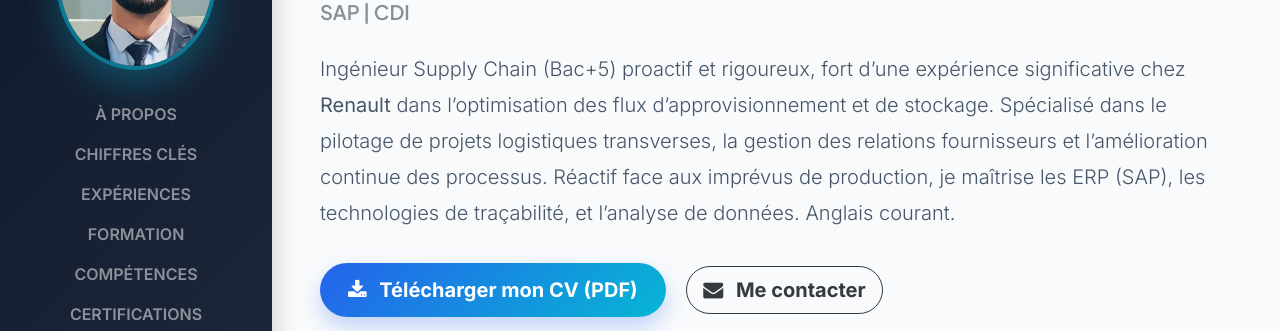
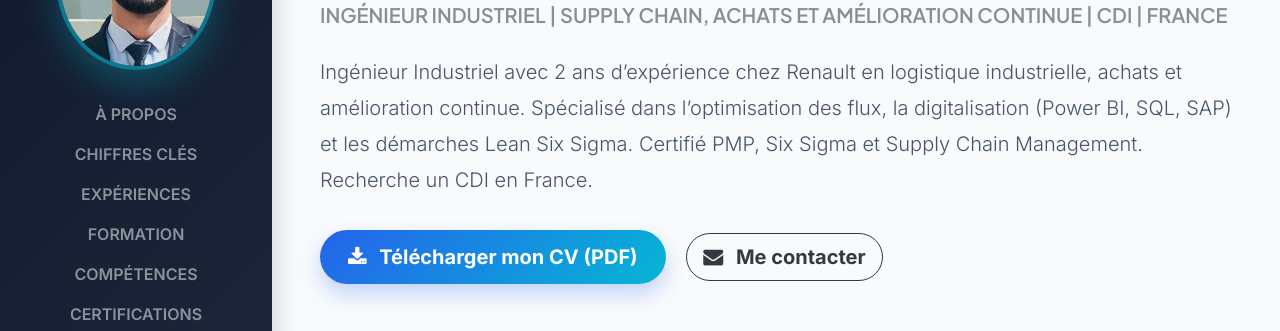
Before and after one commit to mohammedelayachi/mohammedelayachi.github.io, a plain HTML site: page index.html in a window 1280 px wide. Shown: the part 271-602 px from the top of the page. Drawn offline with nearby package versions, Linux system fonts and the light colour scheme.

```diff
--- a/index.html
+++ b/index.html
@@ -5,10 +5,10 @@
 
   <meta charset="utf-8">
   <meta name="viewport" content="width=device-width, initial-scale=1, shrink-to-fit=no">
-  <meta name="description" content="Portfolio de MOHAMMED EL AYACHI - Ingénieur Supply Chain">
+  <meta name="description" content="Portfolio de MOHAMMED EL AYACHI - Ingénieur Industriel | Supply Chain, Achats et Amélioration Continue">
   <meta name="author" content="MOHAMMED EL AYACHI">
 
-  <title>MOHAMMED EL AYACHI | Ingénieur Supply Chain</title>
+  <title>MOHAMMED EL AYACHI | Ingénieur Industriel</title>
 
   <!-- Favicon -->
   <link rel="shortcut icon" type="image/png" href="img/favicon.png" />
@@ -207,11 +207,11 @@
           <span style="color: #2563eb;">EL AYACHI</span>
         </h1>
         <div class="subheading mb-4 text-muted" style="font-size: 1.25rem; font-weight: 600;">
-          Ingénieur Supply Chain | Pilotage de Projets Logistiques, Optimisation des Flux & SAP | CDI
+          Ingénieur Industriel | Supply Chain, Achats et Amélioration Continue | CDI | France
         </div>
 
         <p class="lead mb-4" style="line-height: 1.8; color: #475569;">
-          Ingénieur Supply Chain (Bac+5) proactif et rigoureux, fort d’une expérience significative chez <b>Renault</b> dans l’optimisation des flux d’approvisionnement et de stockage. Spécialisé dans le pilotage de projets logistiques transverses, la gestion des relations fournisseurs et l’amélioration continue des processus. Réactif face aux imprévus de production, je maîtrise les ERP (SAP), les technologies de traçabilité, et l’analyse de données. Anglais courant.
+          Ingénieur Industriel avec 2 ans d’expérience chez Renault en logistique industrielle, achats et amélioration continue. Spécialisé dans l’optimisation des flux, la digitalisation (Power BI, SQL, SAP) et les démarches Lean Six Sigma. Certifié PMP, Six Sigma et Supply Chain Management. Recherche un CDI en France.
         </p>
 
         <div class="mb-5">
```
